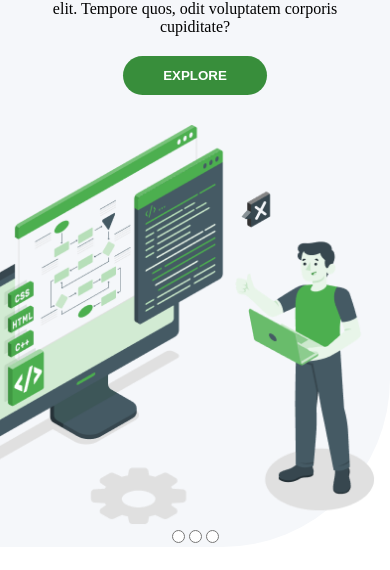
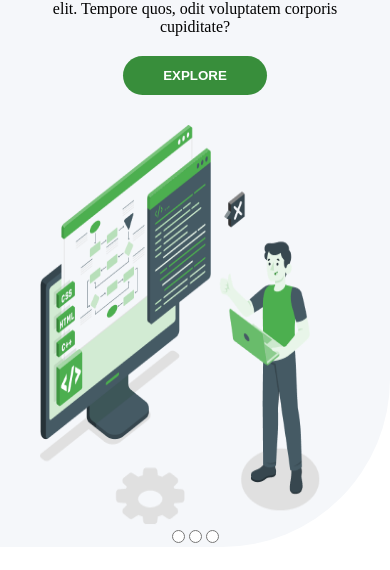
Before and after one commit to jatinkaushik052/supplyvalid-task1, a plain HTML site: page index.html in a window 390 px wide. Shown: the part 274-844 px from the top of the page. Drawn offline with nearby package versions, Linux system fonts and the light colour scheme.

Commit message:
responsive update

```diff
--- a/index.html
+++ b/index.html
@@ -39,7 +39,7 @@
                     <button class="exploreBTN">EXPLORE</button>
             </div>
             <div class="sliderImgage">
-                <img src="img/banner.png" width="390px" height="400px" alt="banner image">
+                <img src="img/banner.png"  alt="banner image">
             </div>
         </div>
         <div class="sliderButton">
--- a/media.css
+++ b/media.css
@@ -29,6 +29,10 @@
     .card{
         min-width: 100%;
     }
+    .sliderImgage img{
+        width: 280px;
+        height: 400px;
+    }
 }
 /* Medium devices (landscape tablets, 768px and up) */
 @media only screen and (max-width: 768px) {
@@ -52,6 +56,10 @@
     }
     .footerContent{
         flex-wrap: wrap;
+    }
+    .sliderImgage img{
+        width: 280px;
+        height: 400px;
     }
 }
 /* Large devices (laptops/desktops, 992px and up) */
@@ -77,4 +85,8 @@
     .footerContent{
         flex-wrap: wrap;
     }
+    .sliderImgage img{
+        width: 280px;
+        height: 400px;
+    }
 }
--- a/style.css
+++ b/style.css
@@ -4,6 +4,11 @@
     margin: 0;
     box-sizing: border-box;
 }
+html,body{
+    margin: 0px;
+    padding: 0px;
+}
+
 nav{
     display: flex;
     justify-content: space-between;
@@ -67,6 +72,10 @@ nav{
     padding-top: 30px;
     padding-right: 30px;
 }
+.sliderImgage img{
+    width: 390px;
+    height: 400px;
+}
 
 /* ***********Project section**************** */
 .projects{
@@ -125,7 +134,7 @@ nav{
     padding-top: 149px;
 text-align: center;
     color: #388E3B;
-line-height: 28px;
+/* line-height: 28px; */
 font-size: 48px;
 font-weight: 700;
 letter-spacing: 0.1px;
```
